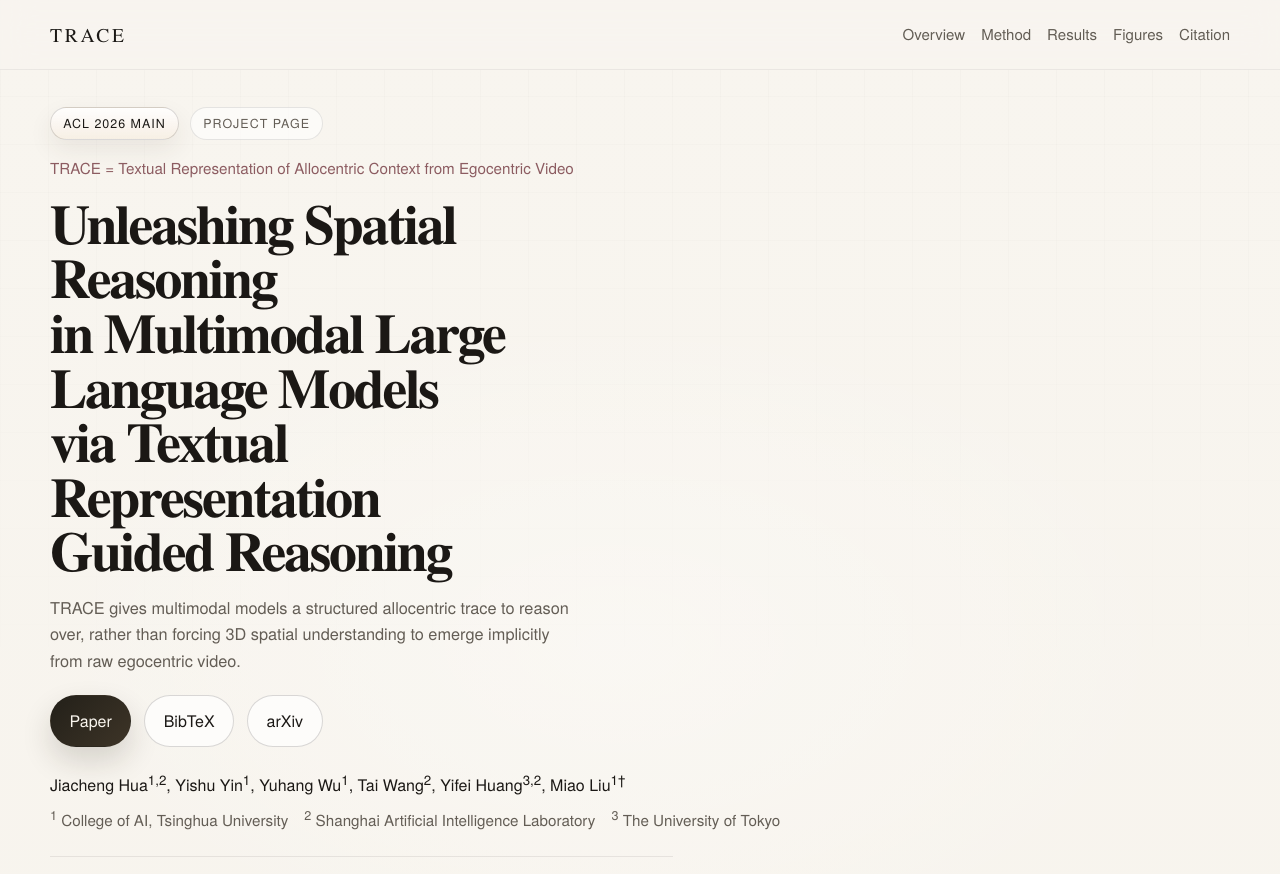
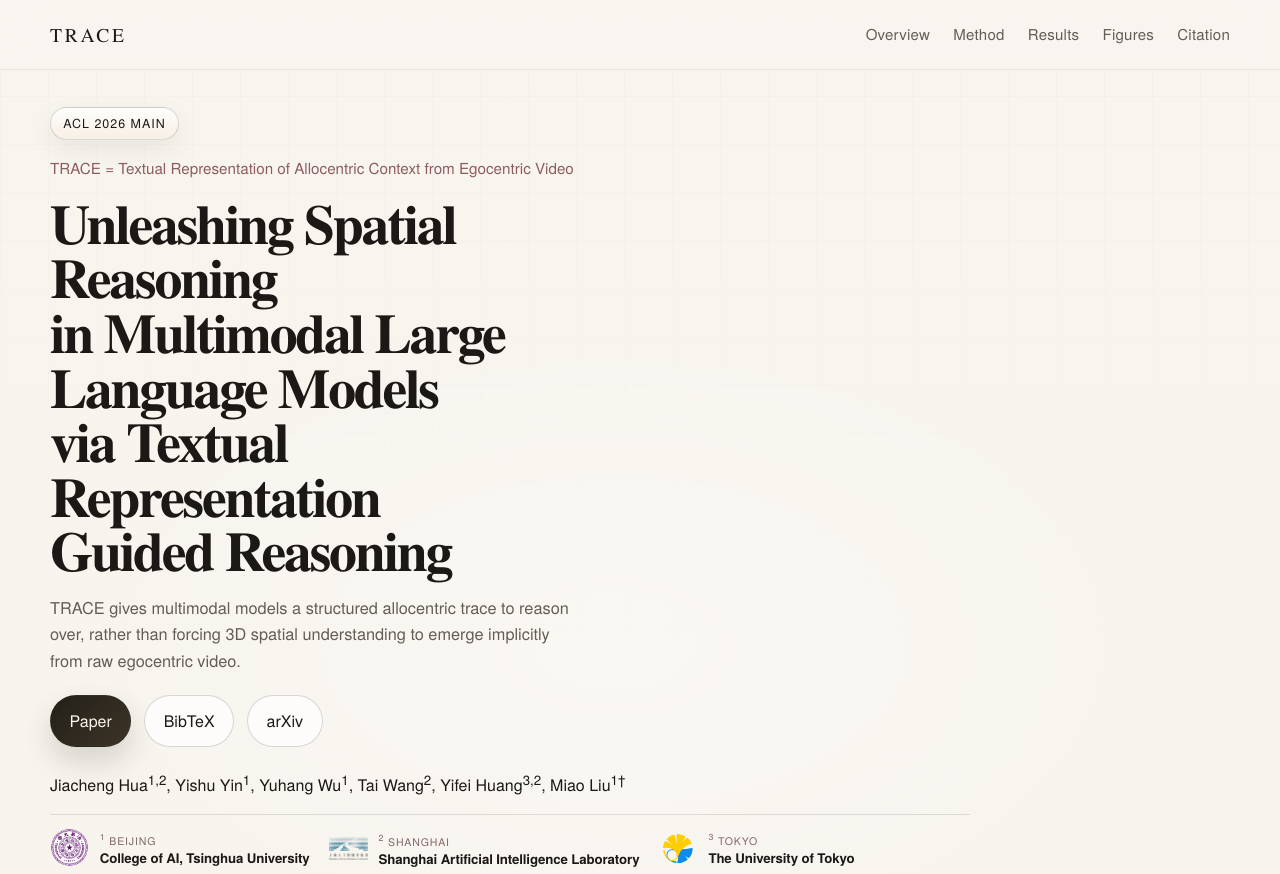
Before and after one commit to trace-reasoning/trace-reasoning.github.io, a plain HTML site: page index.html in a window 1280 px wide. Shown: the top 874 px of the page. Drawn offline with Linux system fonts and the light colour scheme.

Commit message:
Refine header and institution branding presentation

```diff
--- a/index.html
+++ b/index.html
@@ -41,7 +41,6 @@
                 rel="noreferrer"
                 >ACL 2026 Main</a
               >
-              <span class="eyebrow subdued">Project Page</span>
             </div>
             <p class="acronym-line">
               TRACE = Textual Representation of Allocentric Context from Egocentric Video
@@ -86,11 +85,58 @@
                 <a href="https://hyf015.github.io/" target="_blank" rel="noreferrer">Yifei Huang</a><sup>3,2</sup>,
                 <a href="https://aptx4869lm.github.io/" target="_blank" rel="noreferrer">Miao Liu</a><sup>1†</sup>
               </p>
-              <p class="affiliation-line">
-                <span><sup>1</sup> College of AI, Tsinghua University</span>
-                <span><sup>2</sup> Shanghai Artificial Intelligence Laboratory</span>
-                <span><sup>3</sup> The University of Tokyo</span>
-              </p>
+              <div class="collab-rail" aria-label="Collaborating institutions">
+                <div class="institution-list">
+                  <article class="institution-entry">
+                    <div class="institution-badge institution-badge-emblem" aria-hidden="true">
+                      <img
+                        class="institution-logo institution-logo-emblem"
+                        src="assets/brand/thu-emblem-square.jpg"
+                        alt=""
+                        width="430"
+                        height="430"
+                        loading="eager"
+                      />
+                    </div>
+                    <div class="institution-copy">
+                      <span class="institution-meta"><sup>1</sup> Beijing</span>
+                      <strong>College of AI, Tsinghua University</strong>
+                    </div>
+                  </article>
+                  <article class="institution-entry">
+                    <div class="institution-badge institution-badge-share" aria-hidden="true">
+                      <img
+                        class="institution-logo institution-logo-share"
+                        src="assets/brand/shlab-share-logo.png"
+                        alt=""
+                        width="672"
+                        height="390"
+                        loading="eager"
+                      />
+                    </div>
+                    <div class="institution-copy">
+                      <span class="institution-meta"><sup>2</sup> Shanghai</span>
+                      <strong>Shanghai Artificial Intelligence Laboratory</strong>
+                    </div>
+                  </article>
+                  <article class="institution-entry">
+                    <div class="institution-badge institution-badge-leaf" aria-hidden="true">
+                      <img
+                        class="institution-logo institution-logo-leaf"
+                        src="assets/brand/utokyo-leaf.svg"
+                        alt=""
+                        width="46"
+                        height="52"
+                        loading="eager"
+                      />
+                    </div>
+                    <div class="institution-copy">
+                      <span class="institution-meta"><sup>3</sup> Tokyo</span>
+                      <strong>The University of Tokyo</strong>
+                    </div>
+                  </article>
+                </div>
+              </div>
             </div>
 
             <div class="hero-abstract">
--- a/styles.css
+++ b/styles.css
@@ -160,13 +160,14 @@ pre {
 .site-nav {
   display: flex;
   align-items: center;
-  gap: 1rem;
+  gap: 1.45rem;
   margin-left: auto;
 }
 
 .site-nav a {
   color: var(--muted);
   font-size: 0.94rem;
+  letter-spacing: 0.015em;
 }
 
 .section {
@@ -324,7 +325,7 @@ h1 span {
 
 .author-block {
   display: grid;
-  gap: 0.45rem;
+  gap: 0.72rem;
   margin-top: 1.35rem;
 }
 
@@ -354,6 +355,81 @@ h1 span {
   margin: 0;
   color: var(--muted);
   font-size: 0.95rem;
+}
+
+.collab-rail {
+  margin-top: 0.24rem;
+  padding-top: 0.82rem;
+  border-top: 1px solid rgba(27, 24, 21, 0.12);
+}
+
+.institution-list {
+  display: flex;
+  flex-wrap: wrap;
+  gap: 0.82rem 1.2rem;
+  align-items: flex-start;
+}
+
+.institution-entry {
+  display: grid;
+  grid-template-columns: 2.45rem max-content;
+  gap: 0.66rem;
+  align-items: center;
+  min-width: 0;
+}
+
+.institution-badge {
+  width: 2.45rem;
+  aspect-ratio: 1 / 1;
+  display: grid;
+  place-items: center;
+  overflow: visible;
+  background: transparent;
+}
+
+.institution-logo {
+  display: block;
+  object-fit: contain;
+  image-rendering: auto;
+}
+
+.institution-logo-emblem {
+  width: 2.28rem;
+  height: 2.28rem;
+  border-radius: 50%;
+  mix-blend-mode: multiply;
+  filter: saturate(1.02) contrast(1.04);
+}
+
+.institution-logo-share {
+  width: 2.56rem;
+  height: 2.56rem;
+}
+
+.institution-logo-leaf {
+  width: 2.1rem;
+  height: 2.1rem;
+}
+
+.institution-copy {
+  display: grid;
+  gap: 0.05rem;
+  min-width: 0;
+}
+
+.institution-meta {
+  color: #7f6569;
+  font-size: 0.66rem;
+  letter-spacing: 0.08em;
+  text-transform: uppercase;
+  white-space: nowrap;
+}
+
+.institution-copy strong {
+  font-size: 0.83rem;
+  line-height: 1.18;
+  letter-spacing: -0.01em;
+  white-space: nowrap;
 }
 
 .hero-abstract {
@@ -1027,6 +1103,10 @@ h1 span {
     grid-template-columns: 1fr;
   }
 
+  .institution-list {
+    gap: 0.75rem 0.95rem;
+  }
+
   .citation-meta {
     grid-template-columns: 1fr;
     gap: 0.7rem;
@@ -1047,6 +1127,20 @@ h1 span {
   .site-nav {
     flex-wrap: wrap;
     gap: 0.75rem;
+  }
+
+  .institution-list {
+    display: grid;
+    grid-template-columns: 1fr;
+  }
+
+  .institution-entry {
+    grid-template-columns: 2.4rem minmax(0, 1fr);
+  }
+
+  .institution-copy strong,
+  .institution-meta {
+    white-space: normal;
   }
 
   .band-grid,
```
Also changed, not shown: assets/brand/shlab-share-logo.png (added), assets/brand/thu-emblem-square.jpg (added), assets/brand/utokyo-leaf.svg (added).
